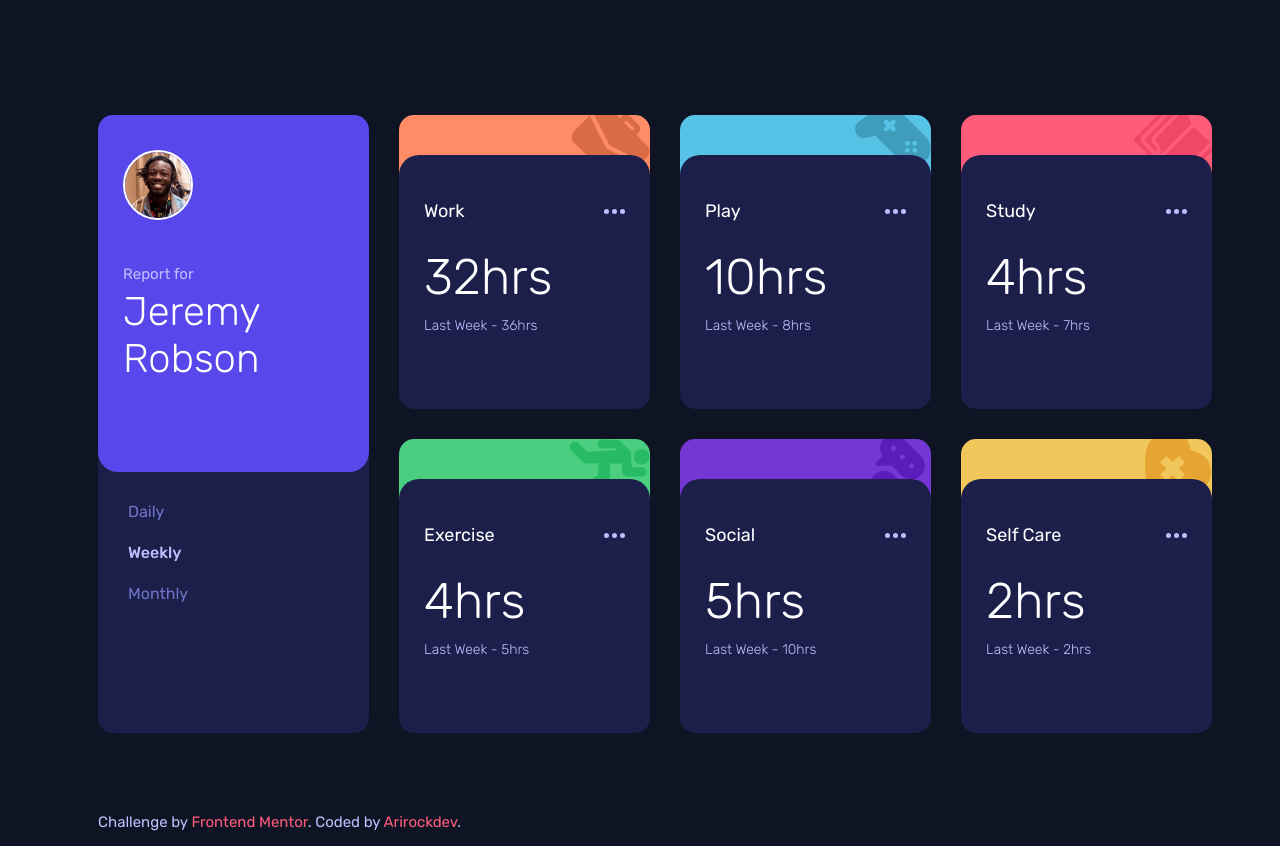
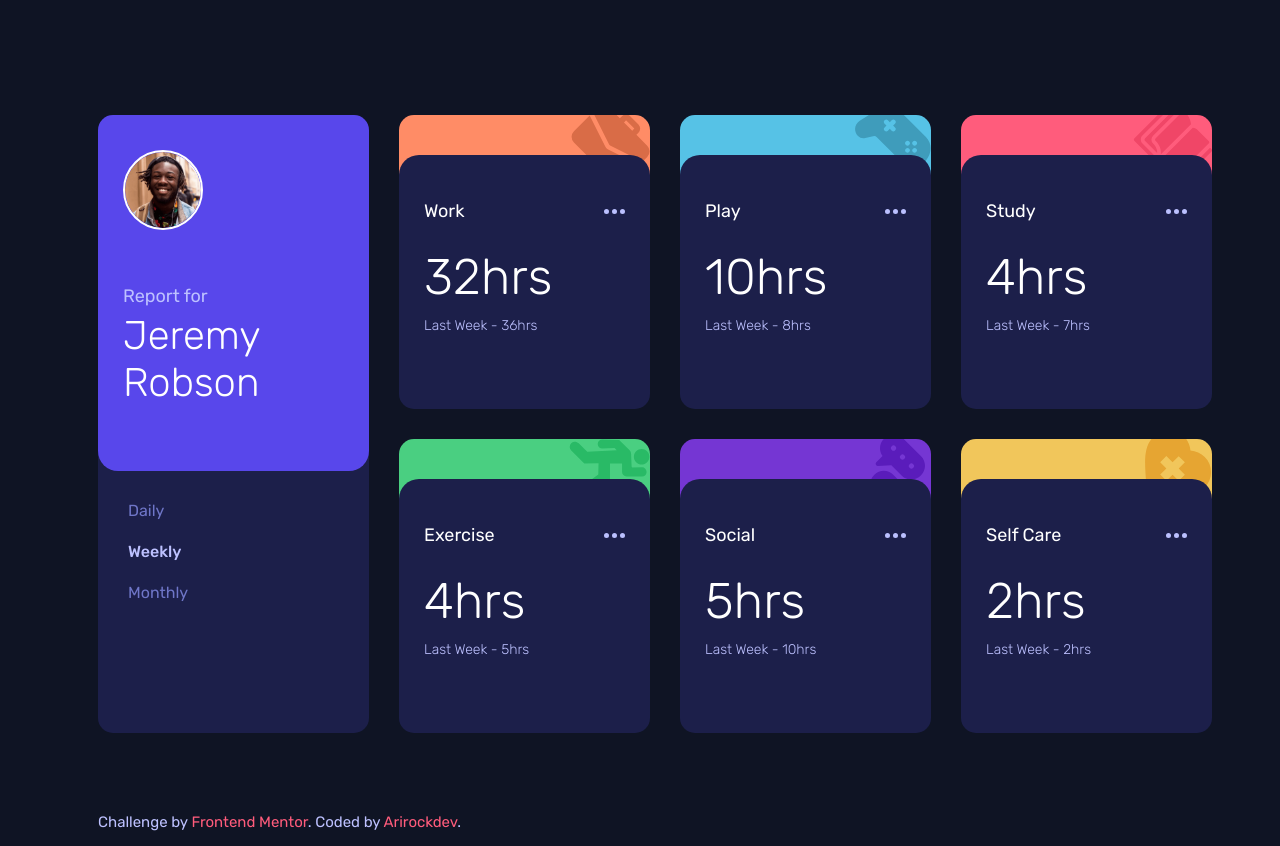
Before and after one commit to Arirockdev/time-tracking-dashboard, a plain HTML site: page index.html in a window 1280 px wide. Drawn offline with Linux system fonts and the light colour scheme.

Commit message:
style correction

```diff
--- a/src/css/style.css
+++ b/src/css/style.css
@@ -318,7 +318,7 @@ footer{
     display: flex;
     flex-direction: column;
     & p {
-      font-size: 1.5rem;
+      font-size: 1.8rem;
       margin-bottom: 5px;
       color: var(--pale-blue);
     }
@@ -326,11 +326,11 @@ footer{
       font-size: 4rem;
       margin-bottom: 10px;
       color: white;
-      padding-bottom: 4.5rem;
+      padding-bottom: 2rem;
     }
     & img {
-      width: 70px;
-      margin-bottom: 20px;
+      width: 80px;
+      margin-bottom: 30px;
     }
   }
 
@@ -341,6 +341,7 @@ footer{
     gap: 2.2rem;
     padding: 0 3rem;
     font-size: 2.5rem;
+
   }
 
 
@@ -402,7 +403,7 @@ footer{
 
 @media screen and (width >= 1440px){
   .container {
-    margin-top: 220px;
+    margin-top: 230px;
     max-width: 1114px;
     max-height: auto;
     gap: 2rem;
@@ -411,6 +412,9 @@ footer{
   header {
     width: 255px;
     height: 520px;
+
+
+
   }
 
 
```
